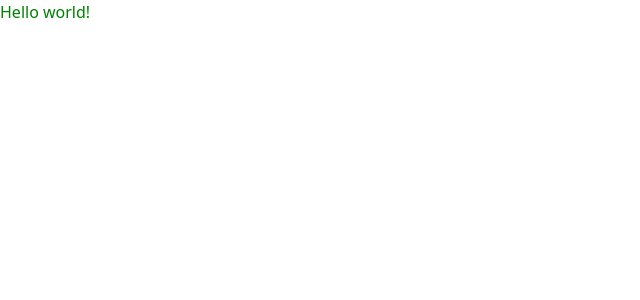
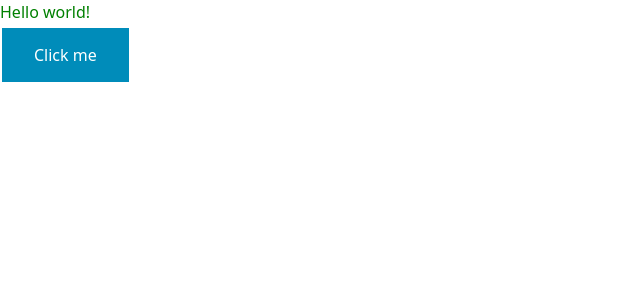
Before and after one commit to jdcarvajalc/svelte5-sveltekit, a SvelteKit app in the folder introduction/: page / in a window 1280 px wide. Shown: the top 300 px of the page, without its empty margins (0-640 px from the left). Built offline with nearby package versions, Linux system fonts and the light colour scheme.

Commit message:
feat: add simple button for understanding `onclick` event in svelte

```diff
--- a/introduction/src/routes/+page.svelte
+++ b/introduction/src/routes/+page.svelte
@@ -5,6 +5,21 @@
 
 <!-- Normal HTML -->
 <p>Hello {word}!</p>
+<button onclick={() => console.log('Button clicked')}>Click me</button>
 
 <!-- Normal css -->
-<style>p{color: green;}</style>
+<style>
+    p{color: green;}
+    button{
+         border: none;
+  color: white;
+  padding: 15px 32px;
+  text-align: center;
+  text-decoration: none;
+  display: inline-block;
+  font-size: 16px;
+  margin: 4px 2px;
+  cursor: pointer;
+  background-color: #008CBA;
+    }
+</style>
```
